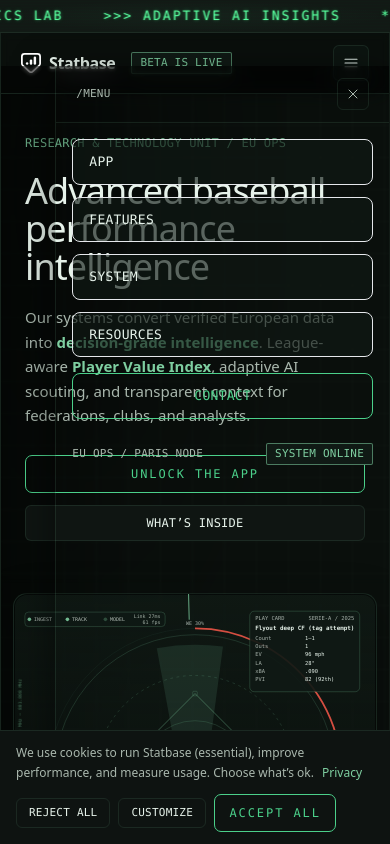
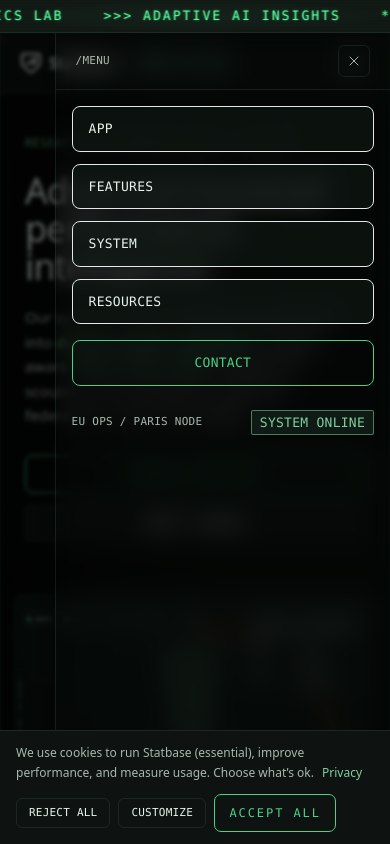
Before and after one commit to rapcorestar/statbase-landing-v2, a Next.js app: page / in a window 390 px wide. Both pictures are taken after a click on the button 351 px from the left and 63 px from the top of the page. Shown: the top 844 px of the page. Built offline with nearby package versions, Linux system fonts and the light colour scheme; a web font is replaced by a local one.

Commit message:
fix: mobile nav bar blur

```diff
--- a/components/SiteHeader.tsx
+++ b/components/SiteHeader.tsx
@@ -28,15 +28,28 @@
   return (
     <header
       className="
-        sticky z-40
+        sticky z-40 relative              /* ← add relative */
         mx-auto w-full max-w-7xl
         border-x border-b border-[color:var(--hud-grid)]
-        bg-[var(--panel)]/80 backdrop-blur-sm
+        bg-transparent                    /* ← let overlay provide tint */
       "
-      // sit right under the TopTape (fallback 40px if var not present)
-      style={{ top: "var(--tape-h, 40px)" }}
+      style={{ top: "var(--tape-h, 40px)" }}  // sits under TopTape
     >
-      <div className="flex items-center justify-between px-5 py-3">
+      {/* ---- BLUR/TINT OVERLAY (fix for iOS sticky backdrop) ---- */}
+      <div
+        aria-hidden
+        className="pointer-events-none absolute inset-0 z-0"
+        style={{
+          // readable tint
+          background: "color-mix(in srgb, var(--panel) 78%, transparent)",
+          // actual blur (with webkit hint for iOS Safari)
+          backdropFilter: "saturate(160%) blur(8px)",
+          WebkitBackdropFilter: "saturate(160%) blur(8px)",
+        }}
+      />
+
+      {/* existing header bar content (unchanged), just ensure it's above the overlay */}
+      <div className="relative z-10 flex items-center justify-between px-5 py-3">
         {/* Brand / status */}
         <div className="flex items-center gap-2">
           <span className="relative block h-5 w-5">
@@ -80,17 +93,16 @@
             bg-[color-mix(in_srgb,var(--panel-2)_60%,transparent)]
           "
         >
-          {/* burger */}
           <svg width="18" height="18" viewBox="0 0 24 24" fill="none" aria-hidden>
             <path d="M4 7h16M4 12h16M4 17h16" stroke="currentColor" strokeWidth="1.5" strokeLinecap="round" />
           </svg>
         </button>
       </div>
 
-      {/* Mobile sheet */}
+      {/* Mobile sheet (unchanged) */}
       {open && (
         <>
-          {/* Backdrop (full-bleed, below TopTape) */}
+          {/* Backdrop */}
           <button
             aria-label="Close menu"
             onClick={() => setOpen(false)}
@@ -101,11 +113,11 @@
             "
             style={{
               top: "var(--tape-h, 40px)",
-              WebkitBackdropFilter: "blur(2px)", // iOS Safari hint
+              WebkitBackdropFilter: "blur(2px)",
             }}
           />
 
-          {/* Panel (anchored to right) */}
+          {/* Panel */}
           <div
             id={sheetId}
             role="dialog"
@@ -122,7 +134,7 @@
             "
             style={{
               top: "var(--tape-h, 40px)",
-              WebkitBackdropFilter: "blur(8px)", // iOS Safari hint
+              WebkitBackdropFilter: "blur(8px)",
             }}
           >
             <div className="flex items-center justify-between px-5 py-3 border-b border-[color:var(--hud-grid)]">
@@ -176,10 +188,9 @@
                 Contact
               </Link>
 
-              {/* status footer */}
               <div className="mt-6 flex items-center justify-between text-[var(--muted)]">
                 <span className="text-[11px]">EU OPS / PARIS NODE</span>
-                <span className="rounded-sm border border-[var(--hud-line)] bg-[var(--panel-2)] px-2 py-0.5 mono text-[11px] text-[var(--hud-bright)]">
+                <span className="rounded-sm border border-[var(--hud-line)] bg-[var(--panel-2)] px-2 py-0.5 mono text-[var(--hud-bright)]">
                   SYSTEM ONLINE
                 </span>
               </div>
@@ -187,7 +198,7 @@
           </div>
         </>
       )}
-      {/* tiny keyframe for the slide-in */}
+
       <style jsx global>{`
         @keyframes slideIn {
           from { transform: translateX(12%); opacity: 0; }
```
